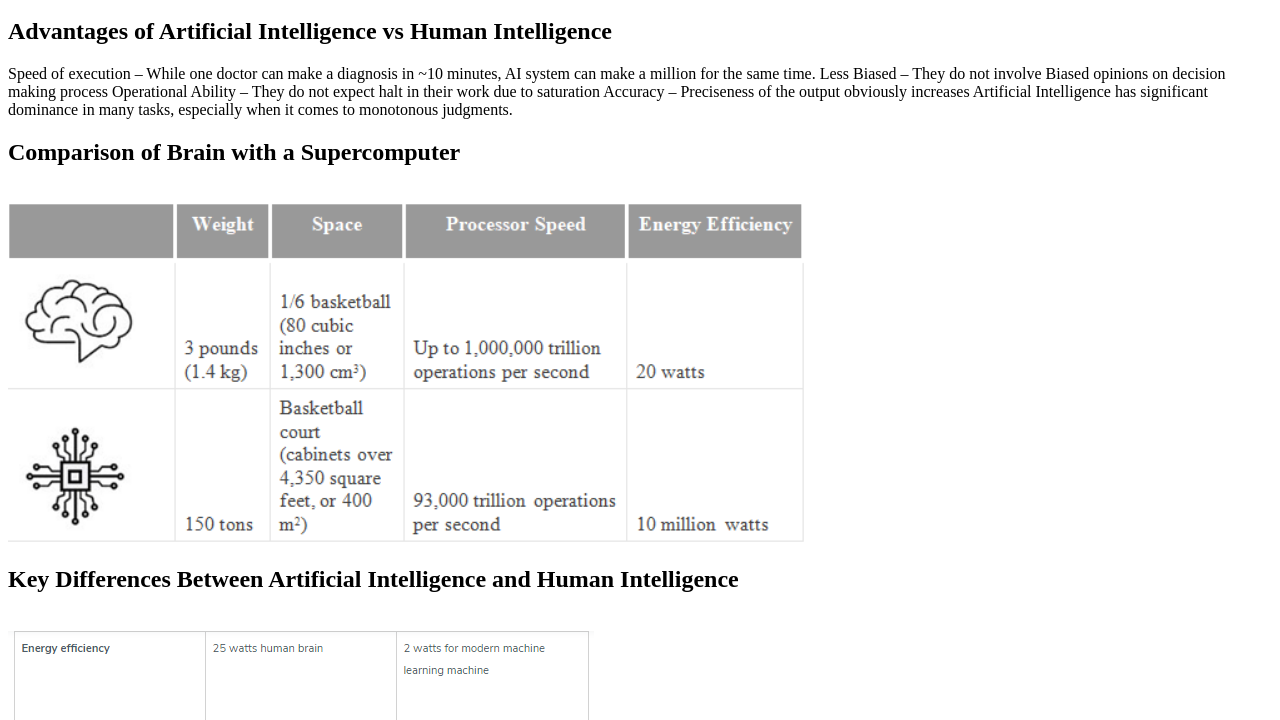
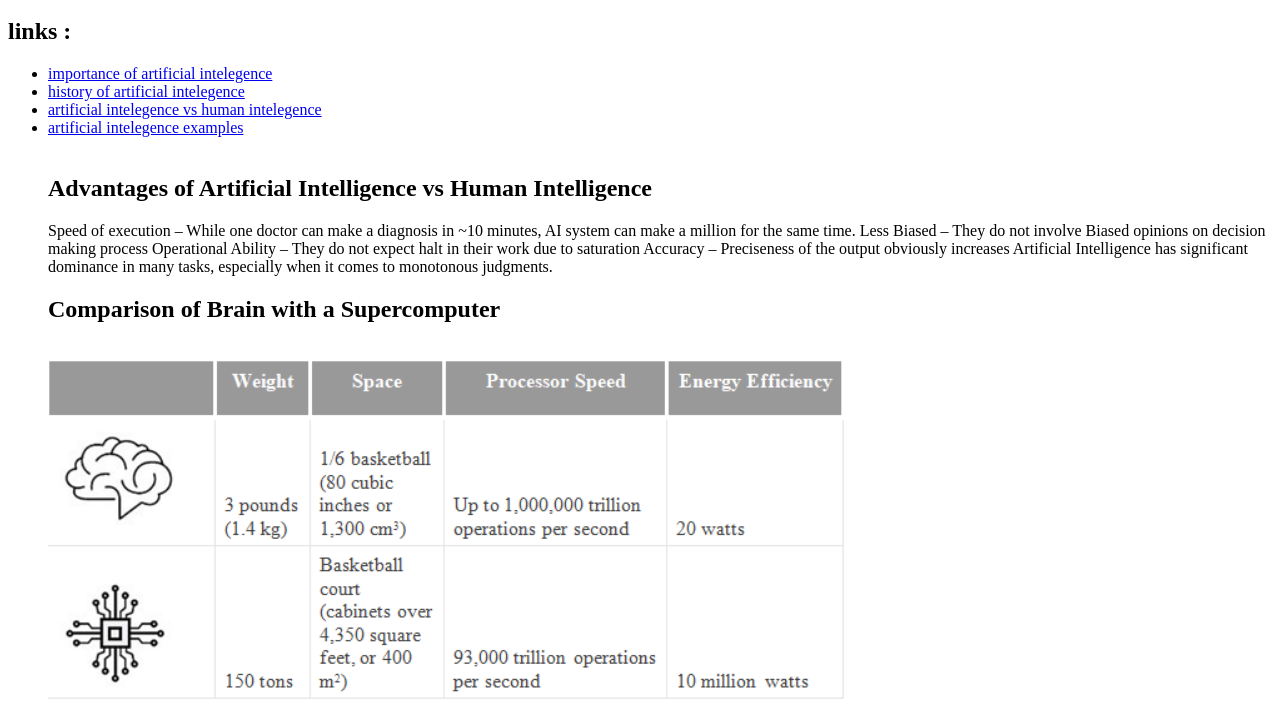
Before and after one commit to Amir-salah-eldeen/htmlproject.reposetory, a plain HTML site: page AIvshumanintelegence.html in a window 1280 px wide. Shown: the part 48-768 px from the top of the page. Drawn offline with Linux system fonts and the light colour scheme.

Commit message:
Update AIvshumanintelegence.html

```diff
--- a/AIvshumanintelegence.html
+++ b/AIvshumanintelegence.html
@@ -1,6 +1,13 @@
 <html>
 <body>
 <h1>artificial intelegence vs human intelegence </h1>
+   <h2> links :</h2>
+<ul>
+  <li><a href="importanceofAI.html">importance of artificial intelegence</a></li>
+  <li><a href="historyofAI.html">history of artificial intelegence</a></li>
+  <li><a href="AIvshumanintelegence.html">artificial intelegence vs human intelegence</a></li>
+  <li><a href="AIexamples.html">artificial intelegence examples</a></li>
+<br>
 
 <h2> Advantages of Artificial Intelligence vs Human Intelligence</h2>
 Speed of execution – While one doctor can make a diagnosis in ~10 minutes, AI system can make a million for the same time.
```
